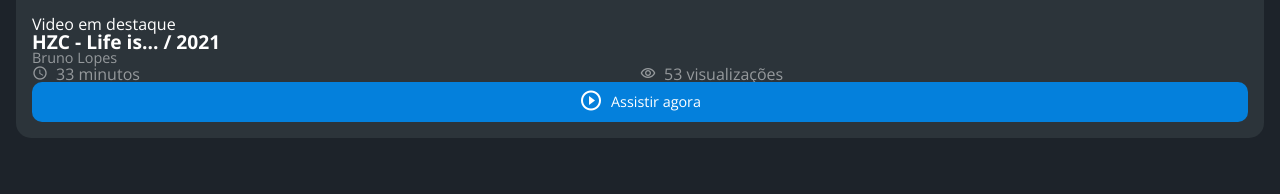
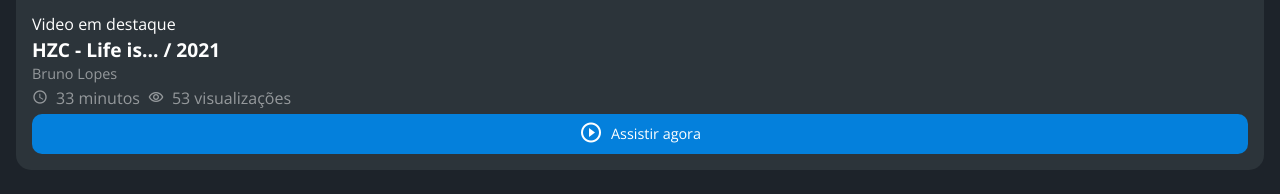
Before and after one commit to AndreSouzanl/flex-e-grid-main, a plain HTML site: page index.html in a window 1280 px wide. Shown: the part 1270-1464 px from the top of the page. Before the commit the page ends 1432 px from the top, so only its background shows below. Drawn offline with nearby package versions, Linux system fonts and the light colour scheme.

Commit message:
atualizando

```diff
--- a/assets/css/estilos.css
+++ b/assets/css/estilos.css
@@ -126,7 +126,8 @@ body{
 .cartao__conteudo{
     padding: 16px;
     display: grid;
-    grid-template-columns: 1fr 1fr;
+    grid-template-columns: auto 1fr;
+    gap: 8px;
 }
 
 .cartao__destaque{
```
